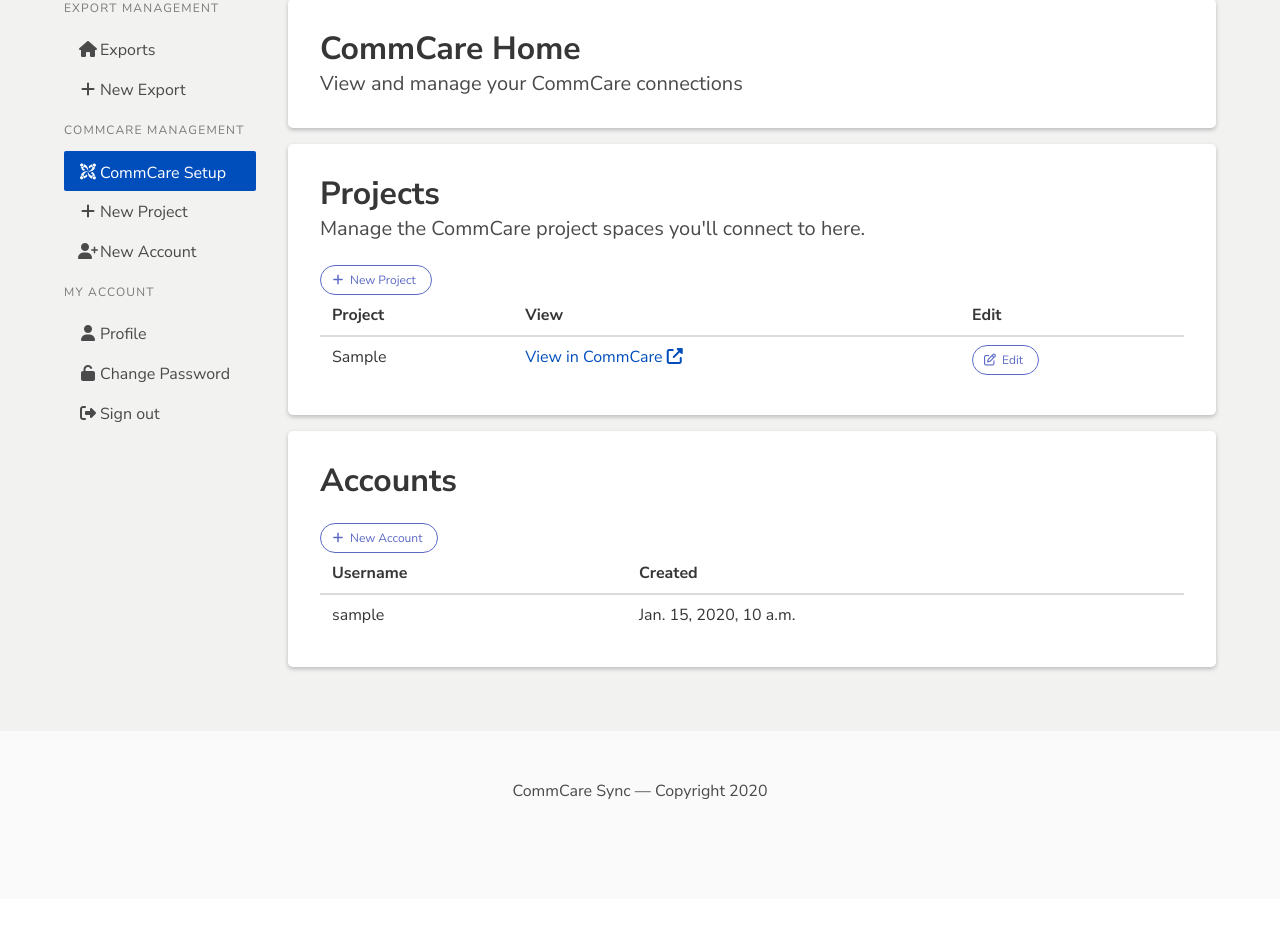
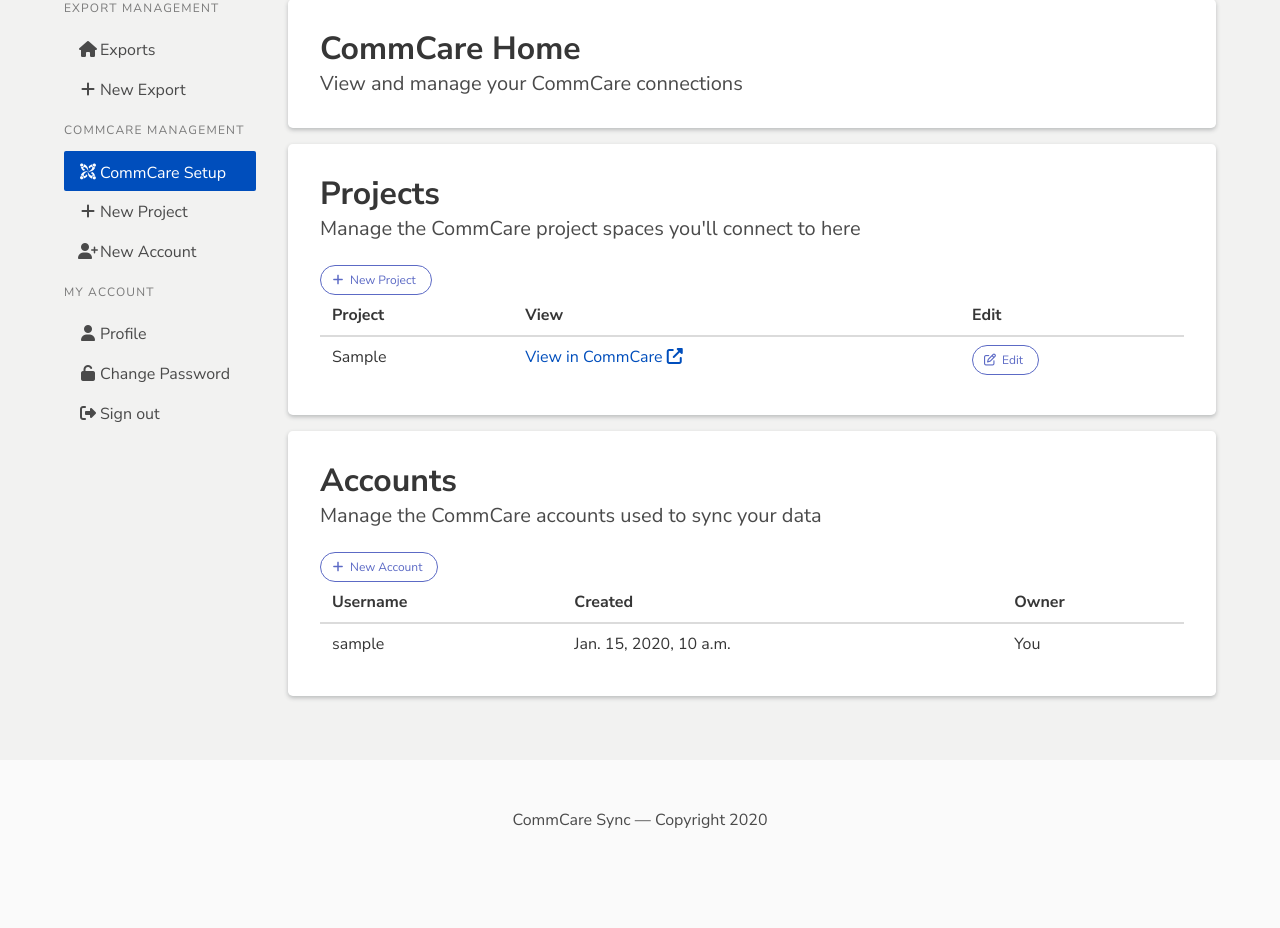
Before and after one commit to dimagi/commcare-sync, a Django app: page /commcare/ in a window 1280 px wide. Shown: the part 101-1029 px from the top of the page. Before the commit the page ends 900 px from the top, so only its background shows below. Run offline with Django 3.2, Linux system fonts and the light colour scheme; a user stored in the database is signed in; tables that the repository leaves empty hold one stand-in row (values such as "Sample post"); grey boxes marked "Sample" are stand-in pictures; parts of the project's set-up code (start-up, migrations or seed data) failed here and were passed over; some libraries are stand-ins or nearby versions.

Commit message:
add account owner and improve account UX

```diff
--- a/apps/commcare/views.py
+++ b/apps/commcare/views.py
@@ -61,7 +61,9 @@ def create_account(request):
     if request.method == 'POST':
         form = CommCareAccountForm(request.POST, request.FILES)
         if form.is_valid():
-            account = form.save()
+            account = form.save(commit=False)
+            account.owner = request.user
+            account.save()
             messages.success(request, f'Account {account.username} was successfully added.')
             return HttpResponseRedirect(reverse('commcare:home'))
     else:
--- a/templates/commcare/commcare_home.html
+++ b/templates/commcare/commcare_home.html
@@ -6,7 +6,7 @@
 </section>
 <section class="section app-card">
   <h1 class="title">Projects</h1>
-  <h2 class="subtitle">Manage the CommCare project spaces you'll connect to here.</h2>
+  <h2 class="subtitle">Manage the CommCare project spaces you'll connect to here</h2>
 {% if projects.exists %}
   <a class="button is-primary is-rounded is-small is-outlined" href="{% url 'commcare:create_project' %}">
     <span class="icon">
@@ -53,6 +53,8 @@
 </section>
 <section class="section app-card">
   <h1 class="title">Accounts</h1>
+  <h2 class="subtitle">Manage the CommCare accounts used to sync your data</h2>
+{% if accounts.exists %}
   <a class="button is-primary is-rounded is-small is-outlined" href="{% url 'commcare:create_account' %}">
     <span class="icon">
       <i class="fa fa-plus"></i>
@@ -64,6 +66,7 @@
     <tr>
       <th>Username</th>
       <th>Created</th>
+      <th>Owner</th>
     </tr>
     </thead>
     <tbody>
@@ -71,9 +74,21 @@
       <tr>
         <td>{{ account.username }}</td>
         <td>{{ account.created_at }}</td>
+        <td>{% if request.user == account.owner %}You{% else %}account.owner.username{% endif %}</td>
       </tr>
     {% endfor %}
     </tbody>
   </table>
+{% else %}
+  <section class="notification is-warning is-light">
+    No accounts found!
+  </section>
+  <a class="button is-primary " href="{% url 'commcare:create_account' %}">
+    <span class="icon">
+      <i class="fa fa-plus"></i>
+    </span>
+    <span>Add Your First Account</span>
+  </a>
+{% endif %}
 </section>
 {% endblock app %}
```
